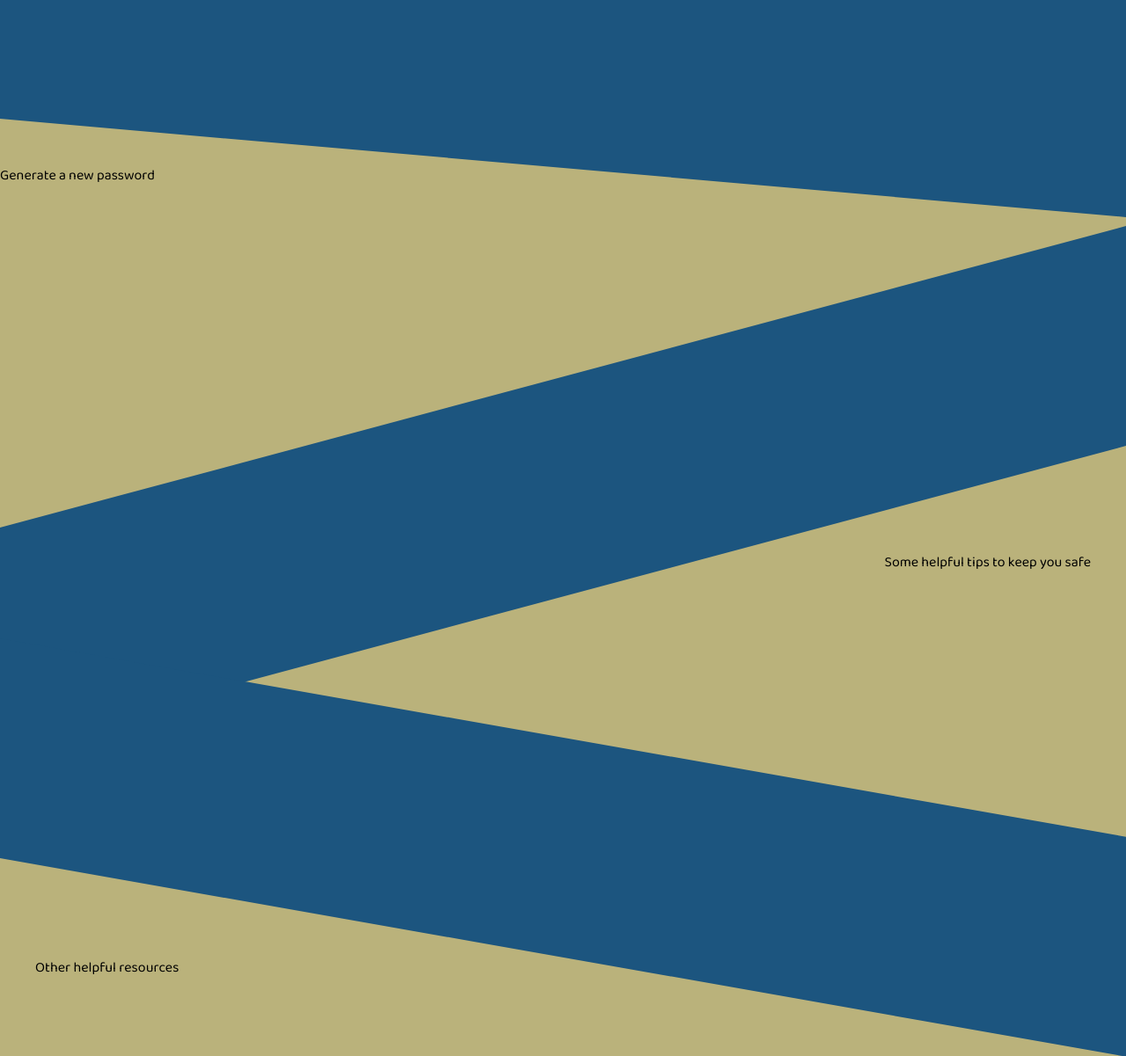
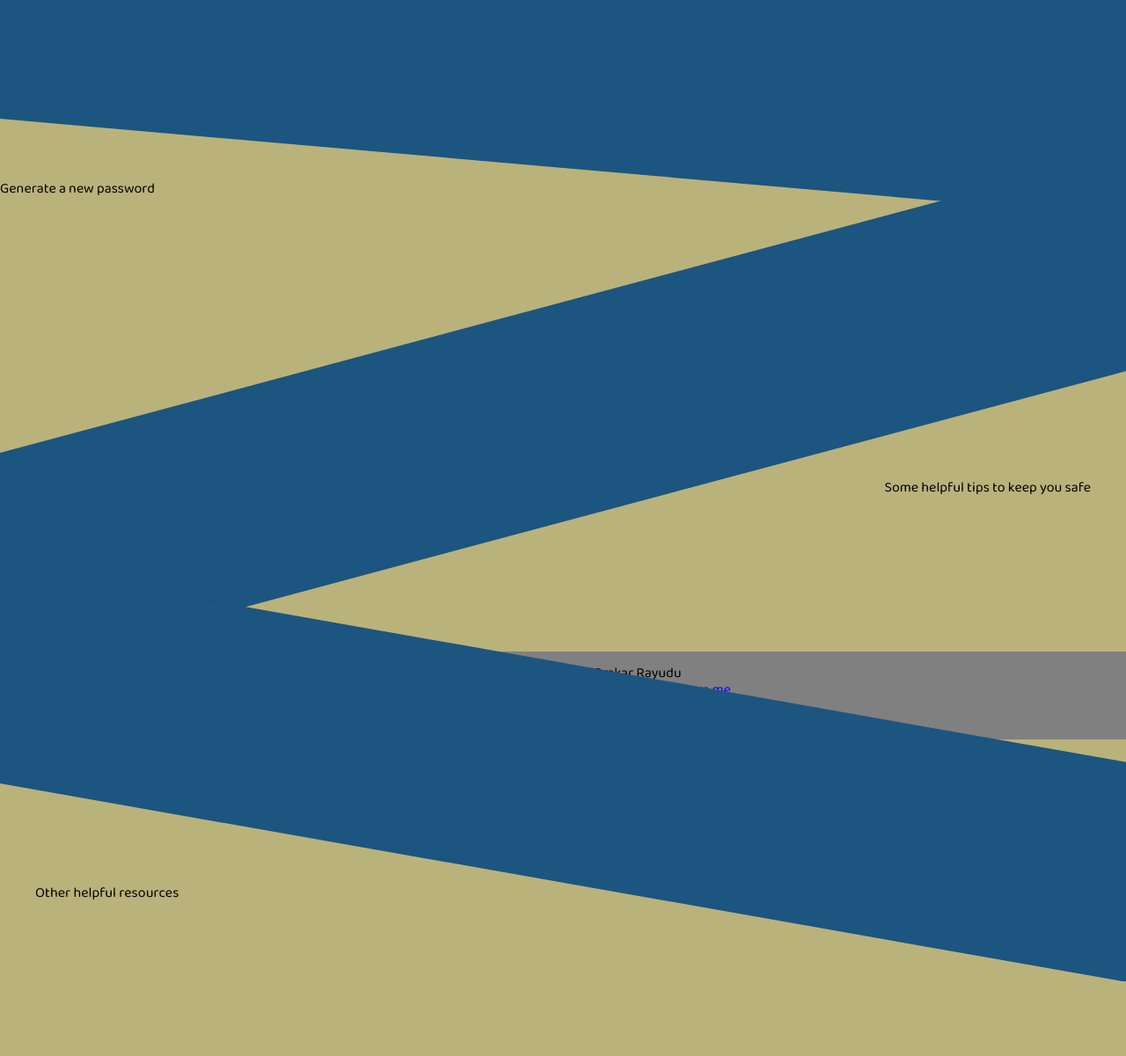
Before and after one commit to Ticktock101/Safety-on-the-Web, a plain HTML site: page index.html in a window 1280 px wide. Shown: the part 200-1401 px from the top of the page at 88% size. After the commit the page ends 1316 px from the top, so only its background shows below. Drawn offline with Linux system fonts and the light colour scheme.

Commit message:
add grid layout to entire page

```diff
--- a/css/homepage.css
+++ b/css/homepage.css
@@ -1,8 +1,8 @@
-/*Navigation bar styling*/
-
 :root {
     --blue: #1c557f;
     --yellow: #Bab27b;
+    --grey: grey;
+    --white: aliceblue;
 }
 
 body {
@@ -25,7 +25,11 @@ nav {
     grid-area: nav;
     width: 100%;
     height: 85px;
-    background-color: grey;
+    top: 0;
+    left: 0;
+    right: 0;
+    bottom: 0;
+    background-color: var(--grey);
     position: fixed;
     z-index: 3;
 
@@ -36,7 +40,7 @@ nav {
     list-style-type: none;
     width: auto;
     height: auto;
-    color: aliceblue;
+    color: var(--white);
 }
 
 #push-right{
@@ -48,11 +52,12 @@ nav {
 .container {
     display: grid;
     position: absolute;
-    top: 85px;
+    top: 0px;
     right: 0px;
     left: 0px;
     bottom: 0px;
-    z-index: 2;
+    margin: 0%;
+    /* z-index: 2; */
     grid-template-rows: auto auto auto auto auto auto auto auto auto;
     grid-template-columns: 100%;
     grid-template-areas:
@@ -68,8 +73,10 @@ nav {
 }
 
 .generate-password {
+    position: relative;
     grid-area: password-generator;
     display: flex;
+    top: 100px;
 }
 
 .generate-password p {
@@ -92,6 +99,7 @@ nav {
     z-index: 2;
     transform-origin: top left;
     transform: skewY(5deg);
+    top: 85px;
 }
 
 .tips {
@@ -151,14 +159,15 @@ nav {
 }
 
 footer {
+    position: absolute;
     grid-area: footer;
     width: 100%;
     height: 100px;
-    z-index: 3;
-    background-color: grey;
+    top: 100%;
+    background-color: var(--grey);
 }
 
-.first-layer li {
+.first-layer {
     display: flex;
     justify-content: center;
     width: 100%;
--- a/index.html
+++ b/index.html
@@ -9,6 +9,7 @@
         <title>Safety on the Web</title>
     </head>
     <body>
+        <div class="container">
             <header>
                 <nav class="navigation">
                     <ul>
@@ -20,7 +21,6 @@
                 </nav>
             </header>
             <main>
-            <div class="container">
                 <div class="first-divider">
                     <!--images-->
                 </div>
@@ -39,12 +39,14 @@
                 <div class="resources">
                     <p>Other helpful resources</p>
                 </div>
-            </div>
             </main>
             <footer>
                 <ul class="first-layer">
                     <li>
                         <ul class="second-layer">
+                            <li id="about-title">
+                                About
+                            </li>
                             <li>
                                 About the page
                             </li>
@@ -55,6 +57,9 @@
                     </li>
                     <li>
                         <ul class="second-layer">
+                            <li id="Omkar">
+                                Omkar Rayudu
+                            </li>
                             <li>
                                 <a href=" ">More projects from me</a>
                             </li>
@@ -62,5 +67,6 @@
                     </li>
                 </ul>
             </footer>
+        </div>
     </body>
 </html>
```
Lines whose indentation alone changed are shown as unchanged.
